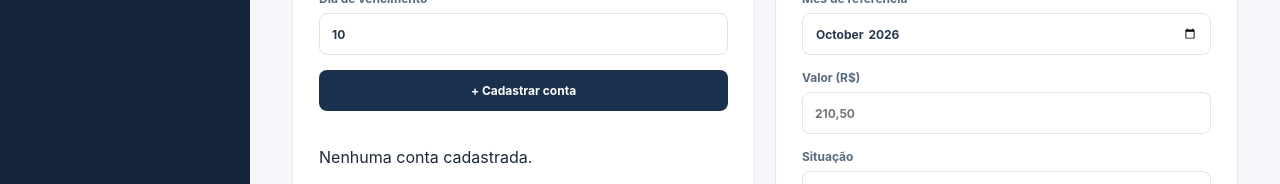
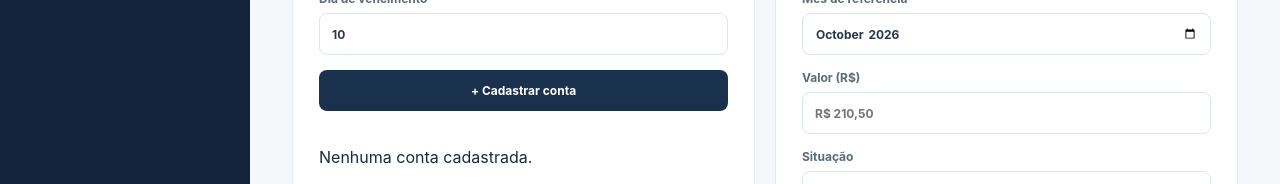
Before and after one commit to GutoSwan/farol-financas, a Vue app: page /contas-mensais in a window 1280 px wide. Shown: the part 399-583 px from the top of the page. Built offline with nearby package versions, Linux system fonts and the light colour scheme.

Commit message:
feat: usar máscara monetária nas contas mensais

```diff
--- a/src/presentation/pages/BillsPage.vue
+++ b/src/presentation/pages/BillsPage.vue
@@ -1,5 +1,6 @@
 <script setup lang="ts">
 import { ref,computed,watch } from 'vue'
+import MoneyInput from '../components/MoneyInput.vue'
 import { useBills } from '../composables/useBills'
 import { parseBRLToCents,formatBRL } from '../../domain/value-objects/Money'
 import { changePercentage,getPreviousEntry } from '../../domain/services/billAnalytics'
@@ -10,7 +11,7 @@ const history=computed(()=>entries.value.filter(e=>e.billId===selectedId.value).
 const current=computed(()=>history.value.find(e=>e.yearMonth===month.value))
 const previous=computed(()=>getPreviousEntry(entries.value,selectedId.value,month.value))
 watch(bills,items=>{if(!items.some(i=>i.id===selectedId.value))selectedId.value=items[0]?.id??''},{immediate:true})
-watch([selectedId,month],()=>{amount.value=current.value?(current.value.amountCents/100).toFixed(2).replace('.',','):'';status.value=current.value?.status??'pending';message.value='';localError.value=''},{immediate:true})
+watch([selectedId,month],()=>{amount.value=current.value?formatBRL(current.value.amountCents):'';status.value=current.value?.status??'pending';message.value='';localError.value=''},{immediate:true})
 function create(){message.value='';const id=addBill(name.value,Number(dueDay.value));if(id){selectedId.value=id;name.value='';dueDay.value=10;message.value='Conta cadastrada.'}}
 function record(){localError.value='';message.value='';try{if(saveEntry(selectedId.value,month.value,parseBRLToCents(amount.value),status.value))message.value='Registro salvo.'}catch(e){localError.value=e instanceof Error?e.message:'Valor inválido'}}
 function compare(a:number,b:number){const delta=changePercentage(a,b);return delta===null?'—':(delta>0?'+':'')+delta.toFixed(1).replace('.',',')+'%'}
@@ -20,7 +21,7 @@ function compare(a:number,b:number){const delta=changePercentage(a,b);return del
 <form class="form" @submit.prevent="create"><label>Nome da conta<input v-model="name" required minlength="2" maxlength="80" placeholder="Ex.: Energia elétrica"/></label><label>Dia de vencimento<input v-model.number="dueDay" type="number" min="1" max="31" required/></label><button class="dark">+ Cadastrar conta</button></form>
 <div class="bill-list"><button v-for="bill in bills" :key="bill.id" type="button" :class="{selected:selectedId===bill.id}" @click="selectedId=bill.id"><b>{{bill.name}}</b><small>Vence dia {{bill.dueDay}}</small></button><p v-if="!bills.length">Nenhuma conta cadastrada.</p></div>
 </section><section class="panel"><div class="panel-title"><h2>Registrar valor do mês</h2></div>
-<form class="form" @submit.prevent="record"><label>Conta<select v-model="selectedId" :disabled="!bills.length" required><option disabled value="">Selecione</option><option v-for="bill in bills" :key="bill.id" :value="bill.id">{{bill.name}}</option></select></label><label>Mês de referência<input type="month" v-model="month" required/></label><label>Valor (R$)<input v-model="amount" inputmode="decimal" required placeholder="210,50" :disabled="!selectedId"/></label><label>Situação<select v-model="status"><option value="pending">Pendente</option><option value="paid">Pago</option></select></label><button class="primary" :disabled="!selectedId">{{current?'Atualizar registro':'Registrar valor'}}</button></form>
+<form class="form" @submit.prevent="record"><label>Conta<select v-model="selectedId" :disabled="!bills.length" required><option disabled value="">Selecione</option><option v-for="bill in bills" :key="bill.id" :value="bill.id">{{bill.name}}</option></select></label><label>Mês de referência<input type="month" v-model="month" required/></label><label>Valor (R$)<MoneyInput v-model="amount" required placeholder="R$ 210,50" :disabled="!selectedId"/></label><label>Situação<select v-model="status"><option value="pending">Pendente</option><option value="paid">Pago</option></select></label><button class="primary" :disabled="!selectedId">{{current?'Atualizar registro':'Registrar valor'}}</button></form>
 <p v-if="message" class="success" role="status">{{message}}</p><p v-if="error||localError" class="error" role="alert">{{localError||error}}</p>
 <div v-if="current && previous" class="comparison"><span>Em comparação com {{formatYearMonth(previous.yearMonth)}}</span><strong>{{formatBRL(Math.abs(current.amountCents-previous.amountCents))}}</strong><b :class="current.amountCents>previous.amountCents?'up':'down'">{{compare(current.amountCents,previous.amountCents)}}</b></div>
 </section></div>
```
